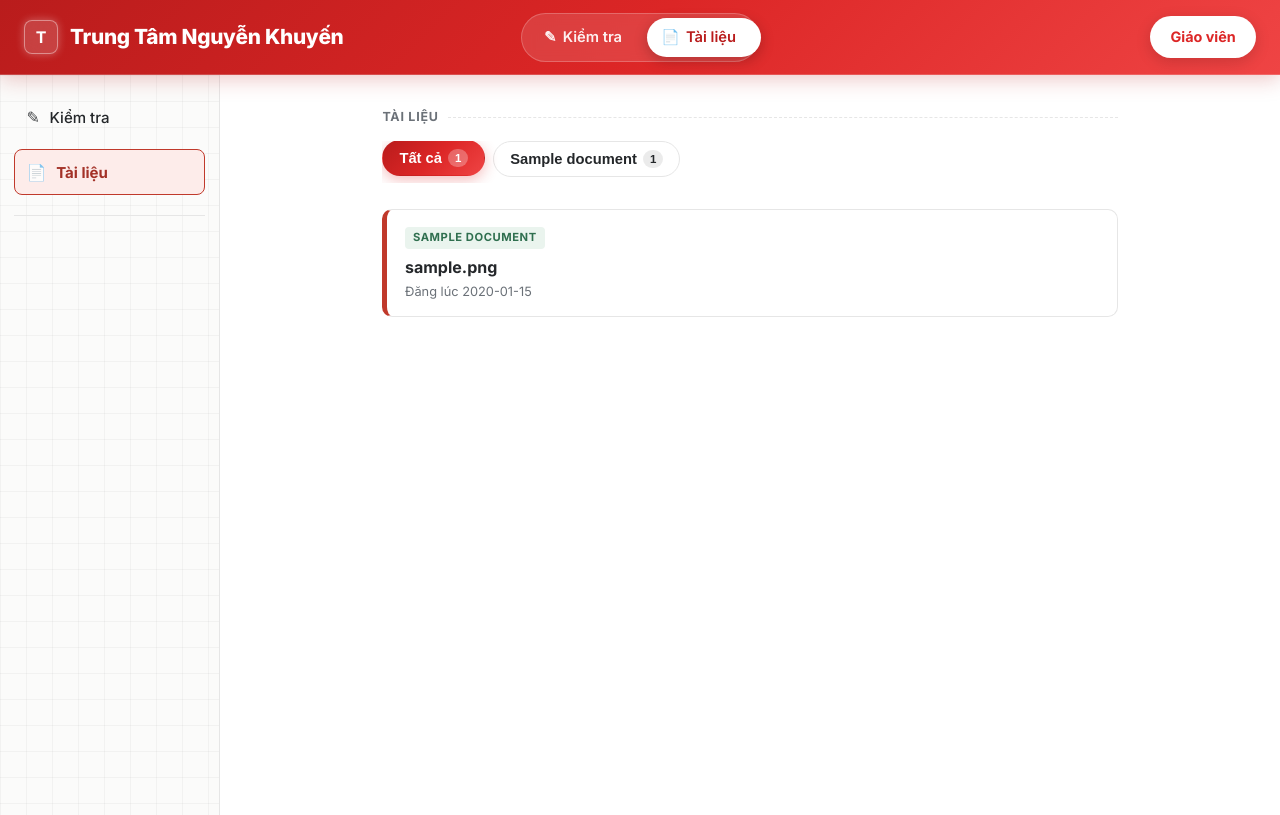
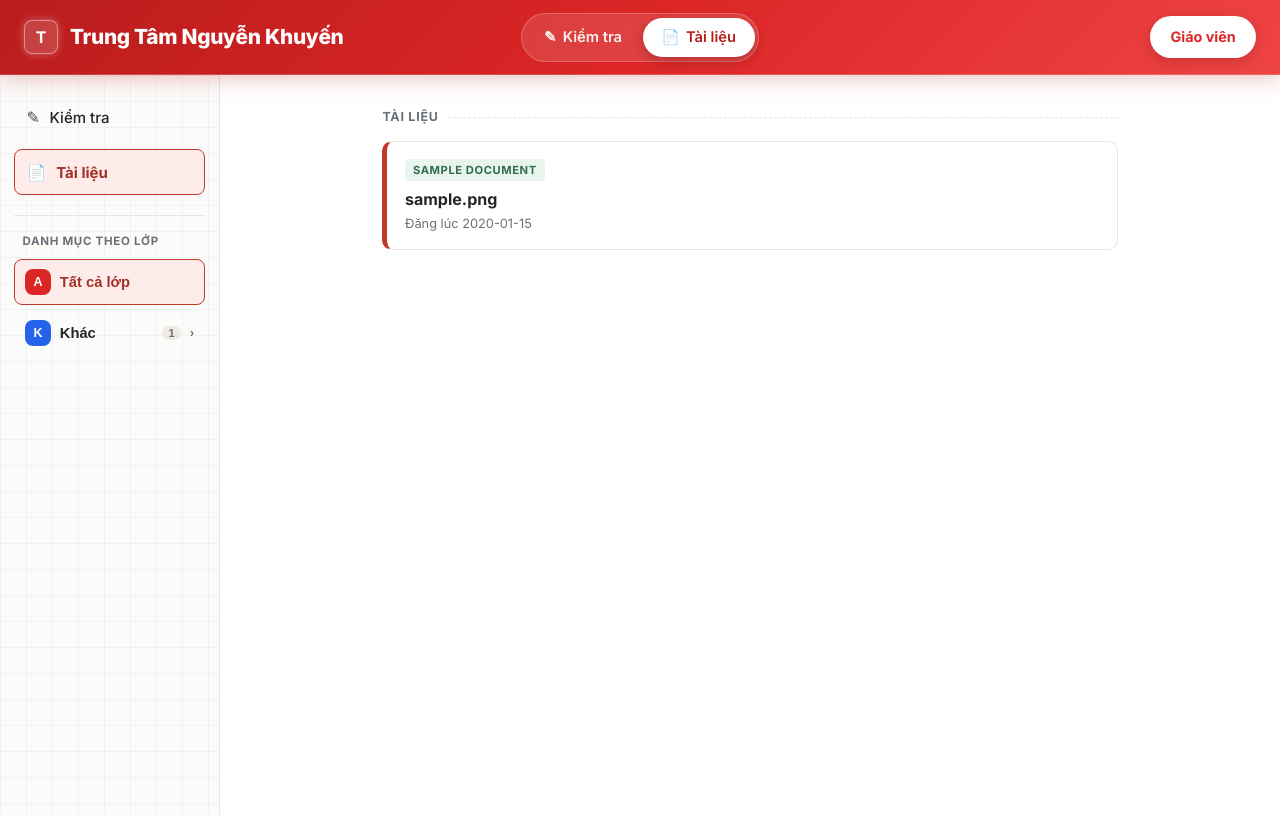
Before and after one commit to BaoVo1126/hethongbaitap-nguyenkhuyen, a Flask app: page /documents in a window 1280 px wide. Run offline with Flask 3, Linux system fonts and the light colour scheme; tables that the repository leaves empty hold one stand-in row (values such as "Sample post").

Commit message:
Update documents.html

```diff
--- a/templates/documents.html
+++ b/templates/documents.html
@@ -1,85 +1,35 @@
 {% extends "base.html" %}
+
+{% block sidebar_nav %}
+  {% if grade_groups %}
+    <div class="sidebar-section-label">Danh mục theo lớp</div>
+    <button type="button" class="subject-tree-all active">
+      <span class="subject-badge" style="background:var(--header-red);">A</span> Tất cả lớp
+    </button>
+    {% for g in grade_groups %}
+      <div class="subject-tree-group">
+        <button type="button" class="subject-tree-toggle" data-subject="__all__" data-grade="{{ g.grade }}">
+          <span class="subject-badge">{{ 'K' if g.grade == 'Khác' else g.grade }}</span>
+          <span class="subj-name">{{ 'Lớp ' ~ g.grade if g.grade != 'Khác' else 'Khác' }}</span>
+          <span class="subj-count">{{ g.count }}</span>
+          <span class="chevron">&#8250;</span>
+        </button>
+        <div class="grade-tree-list">
+          {% for s in g.subjects %}
+            <a href="#" class="grade-tree-link" data-subject="{{ s.name }}" data-grade="{{ g.grade }}">
+              {{ s.name }}
+              <span style="float:right; color:var(--ink-soft); font-size:0.78rem;">{{ s['items']|length }}</span>
+            </a>
+          {% endfor %}
+        </div>
+      </div>
+    {% endfor %}
+  {% endif %}
+{% endblock %}
+
 {% block content %}
 
 <style>
-  .tabs-panel { margin-bottom: 1.6rem; }
-
-  .subject-tabs {
-    display: flex;
-    gap: 0.5rem;
-    overflow-x: auto;
-    padding-bottom: 0.4rem;
-    scrollbar-width: thin;
-    -webkit-overflow-scrolling: touch;
-  }
-  .subject-tabs::-webkit-scrollbar { height: 5px; }
-  .subject-tabs::-webkit-scrollbar-thumb { background: var(--paper-line); border-radius: 4px; }
-
-  .subject-tab {
-    flex: 0 0 auto;
-    display: inline-flex;
-    align-items: center;
-    gap: 0.4rem;
-    background: #ffffff;
-    border: 1px solid var(--paper-line);
-    color: var(--ink);
-    font-weight: 600;
-    font-size: 0.92rem;
-    padding: 0.5rem 1rem;
-    border-radius: 999px;
-    cursor: pointer;
-    transition: all 0.2s cubic-bezier(0.34, 1.56, 0.64, 1);
-    white-space: nowrap;
-  }
-  .subject-tab:hover {
-    border-color: var(--header-red);
-    color: var(--header-red-dark);
-    transform: translateY(-1px);
-  }
-  .subject-tab.active {
-    background: linear-gradient(135deg, #b91c1c 0%, #dc2626 50%, #ef4444 100%);
-    border-color: transparent;
-    color: #ffffff;
-    box-shadow: 0 4px 14px rgba(220, 38, 38, 0.3);
-    transform: translateY(-1px);
-  }
-  .subject-tab .tab-count {
-    font-size: 0.72rem;
-    font-weight: 700;
-    background: rgba(0, 0, 0, 0.08);
-    padding: 0.05rem 0.42rem;
-    border-radius: 999px;
-    line-height: 1.4;
-  }
-  .subject-tab.active .tab-count { background: rgba(255, 255, 255, 0.28); }
-
-  .grade-tabs {
-    display: flex;
-    flex-wrap: wrap;
-    gap: 0.4rem;
-    margin-top: 0.7rem;
-    max-height: 500px;
-    opacity: 1;
-    transition: max-height 0.3s ease, opacity 0.25s ease, margin-top 0.3s ease;
-    overflow: hidden;
-  }
-  .grade-tabs.collapsed { max-height: 0; opacity: 0; margin-top: 0; }
-
-  .grade-tab {
-    flex: 0 0 auto;
-    background: #f7f7f5;
-    border: 1px solid var(--paper-line);
-    color: var(--ink-soft);
-    font-weight: 600;
-    font-size: 0.82rem;
-    padding: 0.34rem 0.85rem;
-    border-radius: 999px;
-    cursor: pointer;
-    transition: all 0.18s ease;
-  }
-  .grade-tab:hover { border-color: var(--header-red); color: var(--header-red-dark); }
-  .grade-tab.active { background: var(--header-red); border-color: var(--header-red); color: #ffffff; }
-
   .doc-card {
     display: flex;
     align-items: center;
@@ -128,21 +78,6 @@
 <div class="section-label">Tài liệu</div>
 
 {% if docs %}
-  <div class="tabs-panel">
-    <div class="subject-tabs" id="subject-tabs">
-      <button type="button" class="subject-tab active" data-subject="__all__" data-grades="[]">
-        Tất cả <span class="tab-count">{{ docs|length }}</span>
-      </button>
-      {% for g in subject_groups %}
-        <button type="button" class="subject-tab" data-subject="{{ g.name }}"
-                data-grades='{{ g.grades|map(attribute="grade")|list|tojson }}'>
-          {{ g.name }} <span class="tab-count">{{ g.count }}</span>
-        </button>
-      {% endfor %}
-    </div>
-    <div class="grade-tabs collapsed" id="grade-tabs"></div>
-  </div>
-
   <div id="doc-groups">
     {% for g in subject_groups %}
       {% for gr in g.grades %}
@@ -166,18 +101,9 @@
 {% endif %}
 
 <script>
-document.addEventListener('DOMContentLoaded', function () {
-  var subjectTabs = document.querySelectorAll('#subject-tabs .subject-tab');
-  var gradeTabsWrap = document.getElementById('grade-tabs');
-  var docGroups = document.querySelectorAll('#doc-groups .doc-group');
-  var emptyNote = document.getElementById('doc-empty-note');
-
-  var gradeLabel = function (g) {
-    if (g === 'Khác' || !g) return 'Khác';
-    return 'Lớp ' + g;
-  };
-
-  function applyFilter(subject, grade) {
+  window.applySidebarFilter = function (subject, grade) {
+    var docGroups = document.querySelectorAll('#doc-groups .doc-group');
+    var emptyNote = document.getElementById('doc-empty-note');
     var anyVisible = false;
     docGroups.forEach(function (el) {
       var matchSubject = (subject === '__all__') || (el.getAttribute('data-subject') === subject);
@@ -190,54 +116,7 @@ document.addEventListener('DOMContentLoaded', function () {
       }
     });
     if (emptyNote) emptyNote.style.display = anyVisible ? 'none' : 'block';
-  }
-
-  function buildGradeTabs(subjectBtn) {
-    var grades = JSON.parse(subjectBtn.getAttribute('data-grades') || '[]');
-    gradeTabsWrap.innerHTML = '';
-
-    if (subjectBtn.getAttribute('data-subject') === '__all__' || grades.length <= 1) {
-      gradeTabsWrap.classList.add('collapsed');
-      return;
-    }
-
-    gradeTabsWrap.classList.remove('collapsed');
-
-    var allBtn = document.createElement('button');
-    allBtn.type = 'button';
-    allBtn.className = 'grade-tab active';
-    allBtn.textContent = 'Tất cả lớp';
-    allBtn.setAttribute('data-grade', '__all__');
-    gradeTabsWrap.appendChild(allBtn);
-
-    grades.forEach(function (g) {
-      var btn = document.createElement('button');
-      btn.type = 'button';
-      btn.className = 'grade-tab';
-      btn.textContent = gradeLabel(g);
-      btn.setAttribute('data-grade', g);
-      gradeTabsWrap.appendChild(btn);
-    });
-
-    gradeTabsWrap.querySelectorAll('.grade-tab').forEach(function (btn) {
-      btn.addEventListener('click', function () {
-        gradeTabsWrap.querySelectorAll('.grade-tab').forEach(function (b) { b.classList.remove('active'); });
-        btn.classList.add('active');
-        var activeSubject = document.querySelector('#subject-tabs .subject-tab.active').getAttribute('data-subject');
-        applyFilter(activeSubject, btn.getAttribute('data-grade'));
-      });
-    });
-  }
-
-  subjectTabs.forEach(function (btn) {
-    btn.addEventListener('click', function () {
-      subjectTabs.forEach(function (b) { b.classList.remove('active'); });
-      btn.classList.add('active');
-      buildGradeTabs(btn);
-      applyFilter(btn.getAttribute('data-subject'), '__all__');
-    });
-  });
-});
+  };
 </script>
 
 {% endblock %}
```
